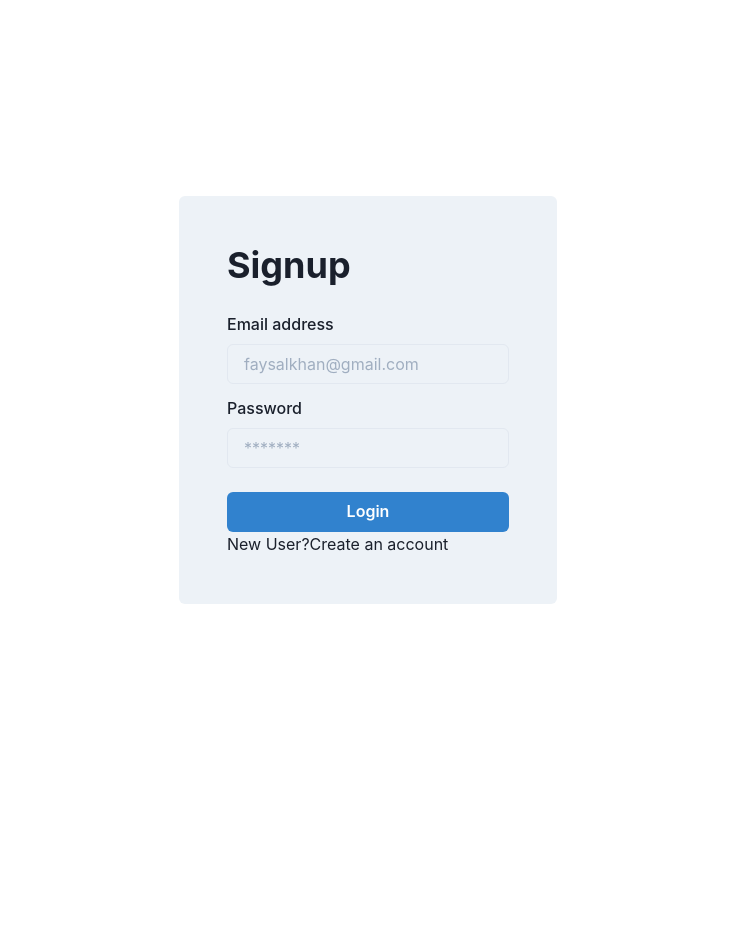
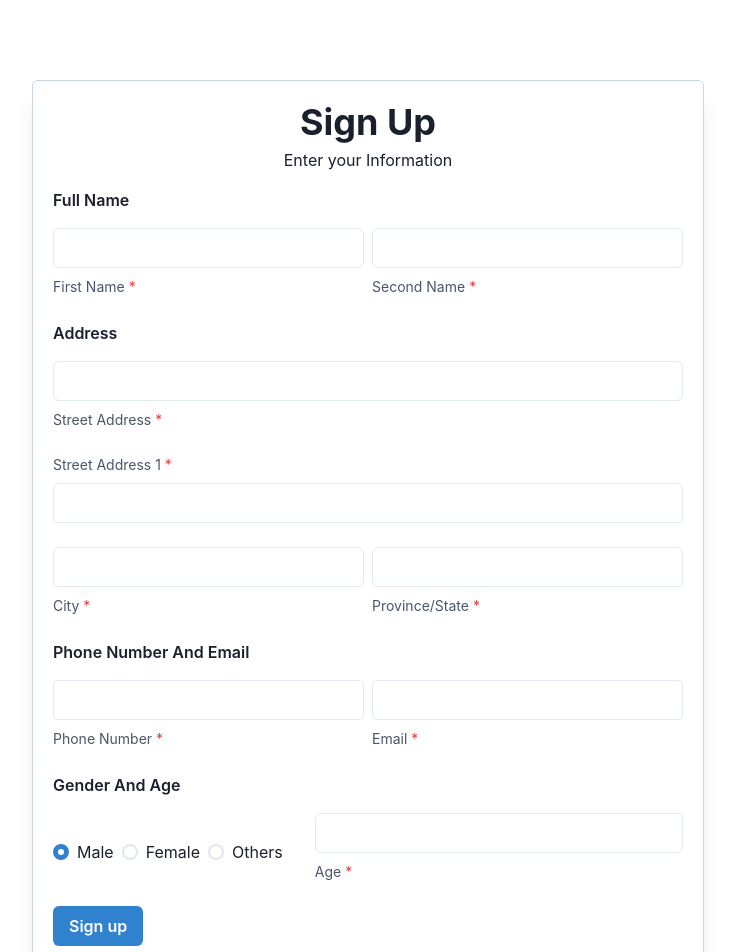
Before and after one commit to khanfaysal/customer--info, a Next.js app: page /customer-details in a window 1280 px wide. Shown: the top 952 px of the page, without its empty margins (272-1007 px from the left). Before the commit the page ends 800 px from the top, so only its background shows below. Built offline with nearby package versions, Linux system fonts and the light colour scheme.

Commit message:
customer details page ui done

```diff
--- a/pages/customer-details.js
+++ b/pages/customer-details.js
@@ -1,22 +1,124 @@
-import { Button, Flex, FormControl, FormLabel, Heading, Input } from "@chakra-ui/react";
-import Link from 'next/link';
+import { useState } from "react";
+import { Box, Button, Center, Checkbox, FormControl, FormLabel, Heading, HStack, Input, Link, Radio, RadioGroup, Stack, Text, VStack } from "@chakra-ui/react";
+import NextLink from "next/link";
 
 const CustomerDetails = () => {
+
+    const [value, setValue] = useState('male');
     return (
-        <FormControl>
-            <Flex height="100vh" alignItems="center" justifyContent="center">
-                <Flex direction="column" background="gray.100" padding={12} rounded={6}>
-                    <Heading mb={6}>Signup</Heading>
-                    <FormLabel htmlFor='email'>Email address</FormLabel>
-                    <Input type="email" id="email" placeholder="faysalkhan@gmail.com" mb={3} />
-                    <FormLabel htmlFor='password'>Password</FormLabel>
-                    <Input type="password" id="password" placeholder="*******" mb={6} />
-                    <Button colorScheme="blue">Login</Button>
-                    <p>New User?<Link href="/packers"><a className="text__color">Create an account</a></Link> </p>
-                </Flex>
+        <Box
+            as='form'
+            w={['full', '2xl']}
+            p={[8, 5]}
+            mt={[20, '10vh']}
+            mx='auto'
+            border={['none', '1px']}
+            borderColor={['', 'gray.300']}
+            borderRadius={10}
+            boxShadow='xl'
+            rounded='md'
+            bg='white'
+        >
+            <VStack spacing={4} align='flex-start' w='full'>
+                <VStack spacing={1} align={['flex-start', 'center']} w='full'>
+                    <Heading>Sign Up</Heading>
+                    <Text>Enter your Information</Text>
+                </VStack>
 
-            </Flex>
-        </FormControl>
+                {/* form control  */}
+
+                {/* full name section */}
+                <Text fontWeight="600">Full Name</Text>
+                <HStack justify='space-between' w="full">
+
+                    <FormControl isRequired>
+                        <Input type="text" id="firstName" mb={2} />
+                        <FormLabel htmlFor='firstName' color="gray.600" fontSize='sm' fontWeight="400">First Name</FormLabel>
+                    </FormControl>
+
+                    <FormControl isRequired>
+                        <Input type="text" id="lastName" mb={2} />
+                        <FormLabel htmlFor='lastName' color="gray.600" fontSize='sm' fontWeight="400">Second Name</FormLabel>
+                    </FormControl>
+
+                </HStack>
+
+                {/* address section */}
+                <Text fontWeight="600">Address</Text>
+
+                <FormControl isRequired>
+                    <Input type="text" id="streetAddress" mb={2} />
+                    <FormLabel htmlFor='streetAddress' color="gray.600" fontSize='sm' fontWeight="400">Street Address</FormLabel>
+                </FormControl>
+
+                <FormControl isRequired>
+                    <FormLabel htmlFor='streetAddress1' color="gray.600" fontSize='sm' fontWeight="400">Street Address 1</FormLabel>
+                    <Input type="text" id="streetAddress1" mb={2} />
+                </FormControl>
+
+                <HStack justify='space-between' w="full">
+
+                    <FormControl isRequired>
+                        <Input type="text" id="city" mb={2} />
+                        <FormLabel htmlFor='city' color="gray.600" fontSize='sm' fontWeight="400">City</FormLabel>
+                    </FormControl>
+
+                    <FormControl isRequired>
+                        <Input type="text" id="province" mb={2} />
+                        <FormLabel htmlFor='province' color="gray.600" fontSize='sm' fontWeight="400">Province/State</FormLabel>
+                    </FormControl>
+
+
+                </HStack>
+
+                {/* phone number and email */}
+                <Text fontWeight="600">Phone Number And Email</Text>
+                <HStack justify='space-between' w="full">
+                    <FormControl isRequired>
+                        <Input type="text" id="phoneNumber" mb={2} />
+                        <FormLabel htmlFor='phoneNumber' color="gray.600" fontSize='sm' fontWeight="400">Phone Number</FormLabel>
+                    </FormControl>
+
+                    <FormControl isRequired>
+                        <Input type="email" id="email" mb={2} />
+                        <FormLabel htmlFor='email' color="gray.600" fontSize='sm' fontWeight="400">Email</FormLabel>
+                    </FormControl>
+
+                </HStack>
+
+                {/* gender and age */}
+
+                <Text fontWeight="600">Gender And Age</Text>
+                <HStack justify='space-between' gap={6} w="full">
+
+                    <RadioGroup onChange={setValue} value={value}>
+                        <Stack direction='row'>
+                            <Radio value='male'>Male</Radio>
+                            <Radio value='female'>Female</Radio>
+                            <Radio value='others'>Others</Radio>
+                        </Stack>
+                    </RadioGroup>
+
+                    <FormControl isRequired>
+                        <Input type="number" id="number" mb={2} />
+                        <FormLabel htmlFor='number' color="gray.600" fontSize='sm' fontWeight="400">Age</FormLabel>
+                    </FormControl>
+
+                </HStack>
+
+
+                <Button mb={3} colorScheme="blue">Sign up</Button>
+                <Center>
+                    <p>Already a member?
+
+                        &nbsp;<NextLink href='/login' passHref>
+                            <Link color='blue.500'>Log in</Link>
+                        </NextLink>
+                    </p>
+                </Center>
+
+            </VStack>
+        </Box >
     )
 }
 export default CustomerDetails;
```
Also changed, not shown: pages/login.js (+4 -3 lines), pages/signup.js (+77 -16 lines).
